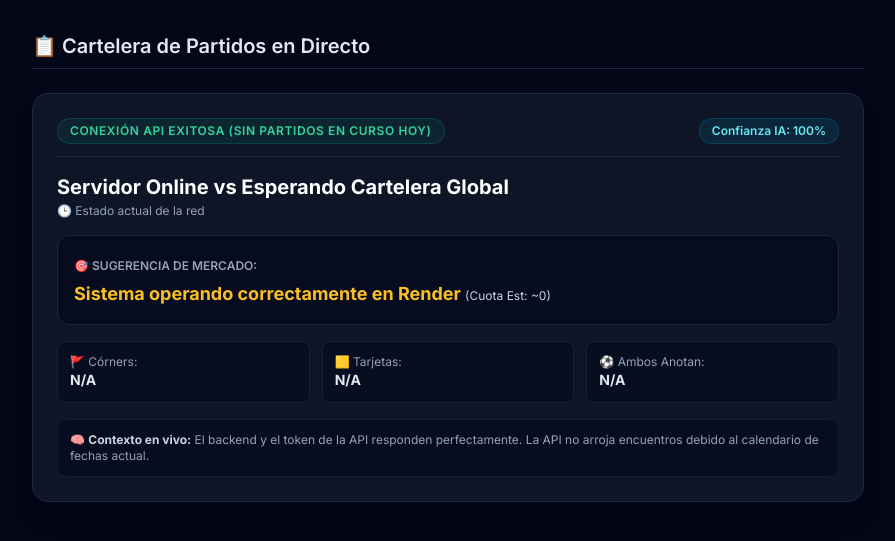
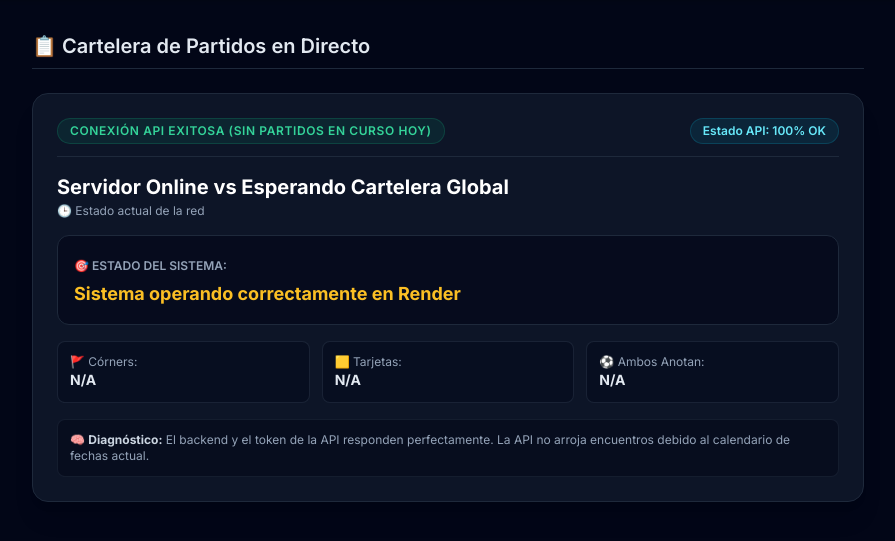
Before and after one commit to scaipgm/CONBITEK, a Flask app: page / in a window 1280 px wide. Shown: the part 101-642 px from the top of the page, without its empty margins (192-1087 px from the left). Run offline with Flask 3, Linux system fonts and the light colour scheme; data that the repository does not hold is empty; some libraries are stand-ins or nearby versions.

Commit message:
Update server connection messages and error handling

```diff
--- a/templates/index.html
+++ b/templates/index.html
@@ -28,9 +28,8 @@
         <section>
             <h2 class="text-xl font-semibold mb-6 text-slate-200 border-b border-slate-800 pb-2">📋 Cartelera de Partidos en Directo</h2>
             <div id="resultadoContainer" class="space-y-6">
-                <!-- Los partidos reales aparecerán uno debajo del otro aquí -->
                 <div class="bg-slate-900/40 border border-dashed border-slate-800 rounded-2xl p-10 text-center text-slate-500 animate-pulse">
-                    Conectando con el servidor para buscar partidos reales...
+                    Conectando con el servidor...
                 </div>
             </div>
         </section>
@@ -45,17 +44,8 @@
                 const response = await fetch('/api/analizar-partidos');
                 const data = await response.json();
 
-                if (data.status === "error" || !data.combinadas) {
-                    contenedor.innerHTML = `<div class="bg-red-950/40 border border-red-500/30 p-6 rounded-xl text-red-300 text-center">❌ Error al conectar con el servidor backend.</div>`;
-                    return;
-                }
-
-                if (data.combinadas.length === 0) {
-                    contenedor.innerHTML = `
-                        <div class="bg-slate-900 border border-slate-800 p-8 rounded-2xl text-center text-slate-400 shadow-xl">
-                            ⚠️ <strong>No hay partidos disponibles en la API gratuita para este exacto momento.</strong><br>
-                            <span class="text-xs text-slate-500 mt-2 block">La API de football-data.org solo libera partidos en días de cartelera oficial de ligas europeas o torneos principales. Vuelve a consultar durante el fin de semana.</span>
-                        </div>`;
+                if (!data.combinadas || data.combinadas.length === 0) {
+                    contenedor.innerHTML = `<div class="bg-slate-900 p-6 rounded-xl text-center text-slate-400">No hay datos disponibles en este momento.</div>`;
                     return;
                 }
 
@@ -63,25 +53,21 @@
                 data.combinadas.forEach(p => {
                     htmlContent += `
                         <div class="bg-slate-900/90 border border-slate-800 rounded-2xl p-6 shadow-xl flex flex-col gap-4">
-                            <!-- Cabecera -->
                             <div class="flex justify-between items-center border-b border-slate-800 pb-3">
                                 <span class="text-xs font-semibold text-emerald-400 uppercase tracking-wider bg-emerald-500/10 px-3 py-1 rounded-full border border-emerald-500/20">${p.liga}</span>
-                                <span class="text-xs bg-cyan-500/10 text-cyan-300 px-3 py-1 rounded-full border border-cyan-500/20 font-semibold">Confianza IA: ${p.probabilidad}%</span>
+                                <span class="text-xs bg-cyan-500/10 text-cyan-300 px-3 py-1 rounded-full border border-cyan-500/20 font-semibold">Estado API: ${p.probabilidad}% OK</span>
                             </div>
 
-                            <!-- Equipos y Fecha -->
                             <div>
                                 <h3 class="text-xl font-bold text-white">${p.equipoLocal} vs ${p.equipoVisitante}</h3>
                                 <p class="text-xs text-slate-400 mt-0.5">🕒 ${p.fecha}</p>
                             </div>
 
-                            <!-- Apuesta Principal -->
                             <div class="bg-slate-950/60 p-4 rounded-xl border border-slate-800">
-                                <span class="text-xs text-slate-400 uppercase font-semibold">🎯 Sugerencia de Mercado:</span>
-                                <p class="text-lg font-bold text-amber-400 mt-1">${p.mercadoPrincipal} <span class="text-xs text-slate-300 font-normal">(Cuota Est: ~${p.cuotaEstimada})</span></p>
+                                <span class="text-xs text-slate-400 uppercase font-semibold">🎯 Estado del Sistema:</span>
+                                <p class="text-lg font-bold text-amber-400 mt-1">${p.mercadoPrincipal}</p>
                             </div>
 
-                            <!-- Métricas -->
                             <div class="grid grid-cols-1 md:grid-cols-3 gap-3 text-sm">
                                 <div class="bg-slate-950/40 p-3 rounded-lg border border-slate-800/80">
                                     <span class="text-xs text-slate-400 block">🚩 Córners:</span>
@@ -97,9 +83,8 @@
                                 </div>
                             </div>
 
-                            <!-- Análisis Contextual -->
                             <div class="text-xs text-slate-400 bg-slate-950/50 p-3 rounded-lg border border-slate-800/60">
-                                🧠 <strong class="text-slate-300">Contexto en vivo:</strong> ${p.analisisIA}
+                                🧠 <strong class="text-slate-300">Diagnóstico:</strong> ${p.analisisIA}
                             </div>
                         </div>
                     `;
@@ -112,7 +97,6 @@
             }
         }
 
-        // Cargar automáticamente al abrir la página
         window.onload = cargarPartidos;
     </script>
 </body>
```
